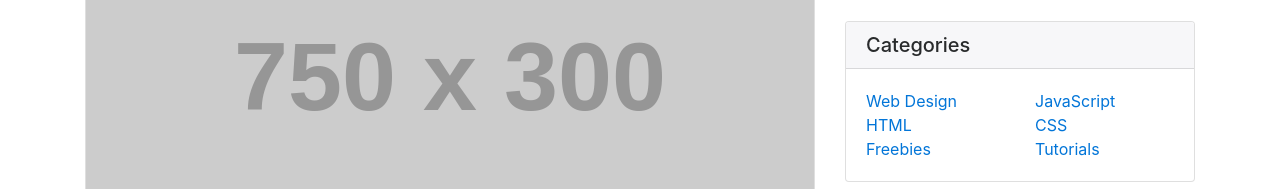
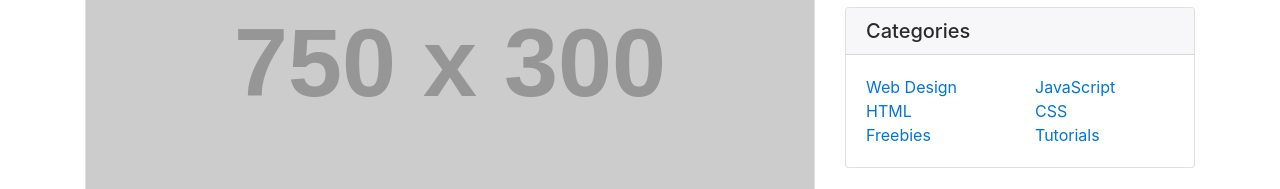
Before and after one commit to StartBootstrap/startbootstrap-blog-home, a plain HTML site: page index.html in a window 1280 px wide. Shown: the part 224-413 px from the top of the page. Drawn offline with Linux system fonts and the light colour scheme; placeholder pictures from the web are drawn by us.

Commit message:
body padding fix for responsive nav

```diff
--- a/css/blog-home.css
+++ b/css/blog-home.css
@@ -5,5 +5,11 @@
  */
 
 body {
-    padding-top: 70px; /* Required padding for .navbar-fixed-top. Remove if using .navbar-static-top. Change if height of navigation changes. */
+    padding-top: 54px;
 }
+
+@media (min-width: 992px) {
+    body {
+        padding-top: 56px;
+    }
+}
```
